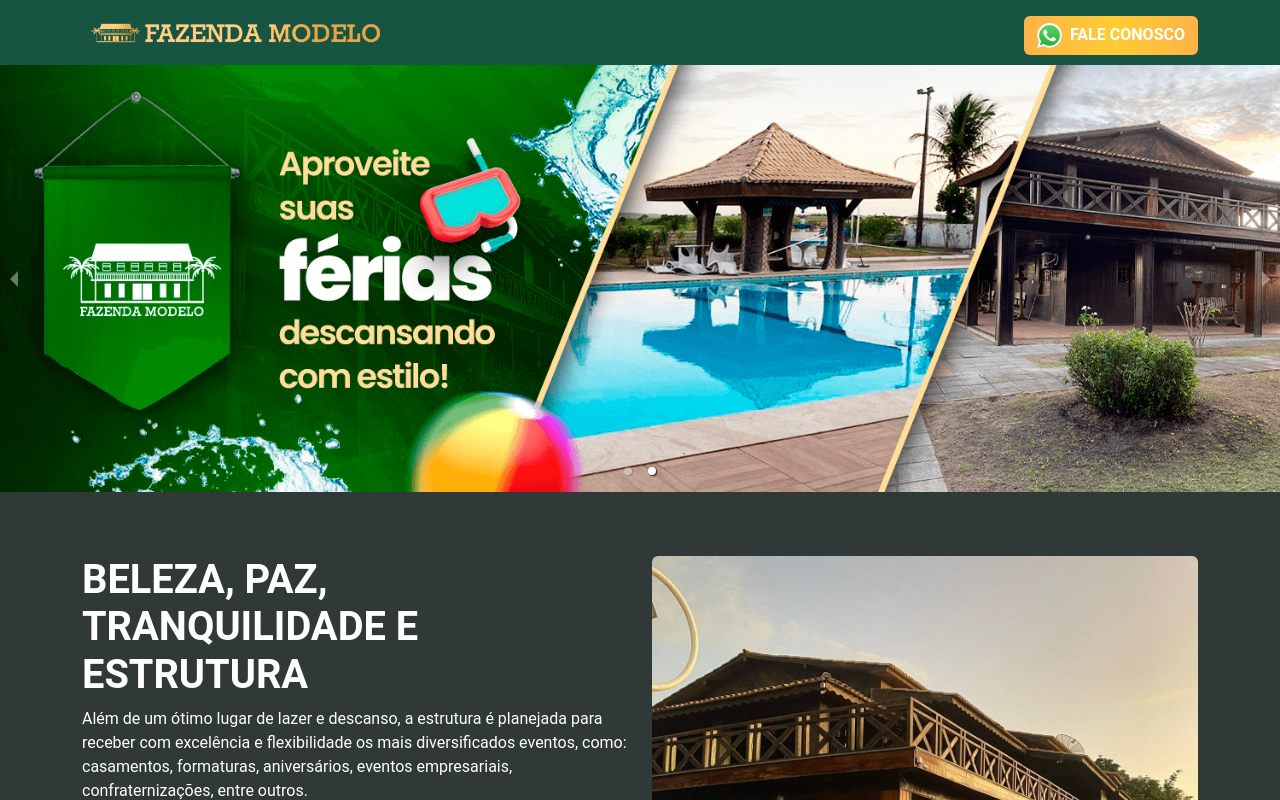
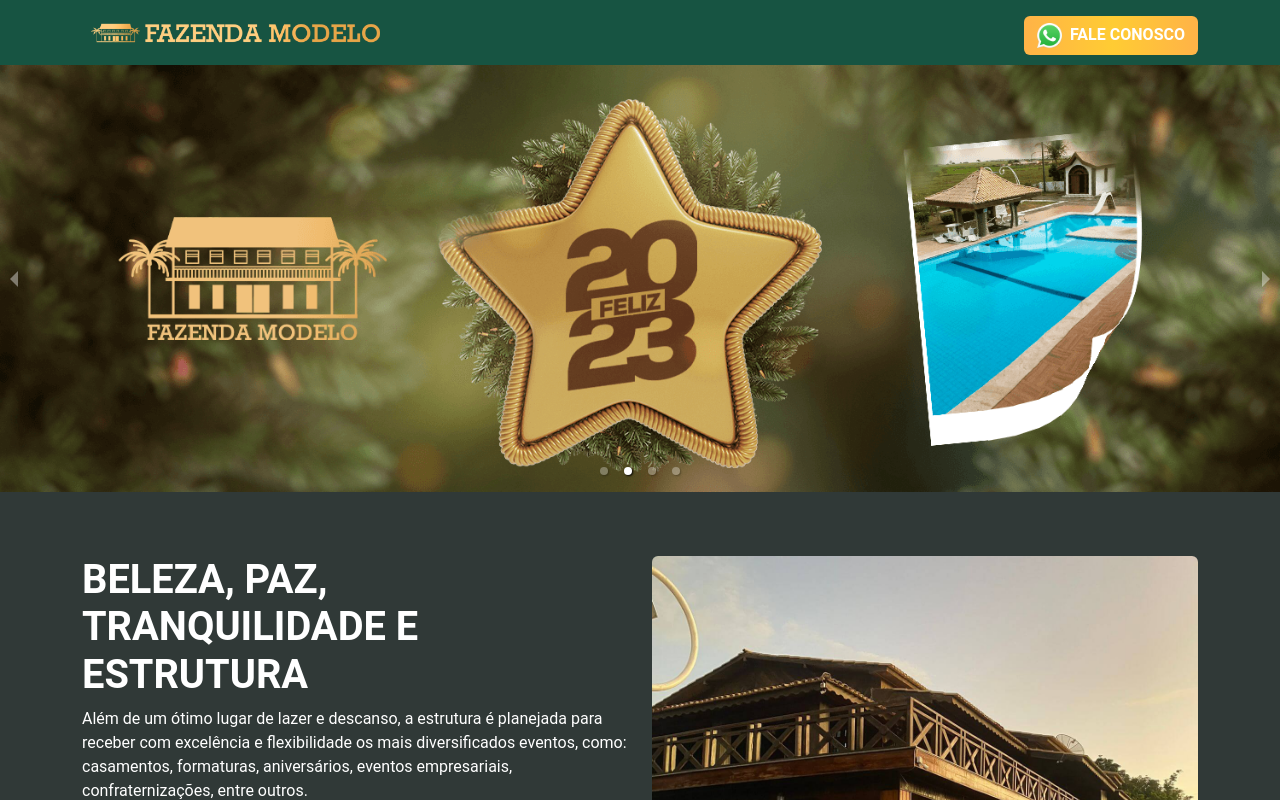
Before and after one commit to OverlinkSolutions/fortdist.landingpage, a React (Create React App) app: page / in a window 1280 px wide. Shown: the top 800 px of the page. Built offline with nearby package versions, Linux system fonts and the light colour scheme.

Commit message:
generate build

```diff
--- a/src/components/FrontBanner/index.tsx
+++ b/src/components/FrontBanner/index.tsx
@@ -32,7 +32,13 @@ export default function FrontBanner() {
 	return (
 		<Carousel infiniteLoop swipeable showThumbs={false} autoPlay interval={5000} showStatus={false}>
 			<div>
-				<img className='d-block w-100' src={isMobile ? banner2 : banner2} alt="Banner 2" />
+				<img className='d-block w-100' src={isMobile ? banner2Mobile : banner2} alt="Banner 2" />
+			</div>
+			<div>
+				<img className='d-block w-100' src={isMobile ? banner2Mobile : banner2} alt="Banner 2" />
+			</div>
+			<div>
+				<img className='d-block w-100' src={isMobile ? banner2Mobile : banner2} alt="Banner 2" />
 			</div>
 			<div>
 				<img className='d-block w-100' src={isMobile ? banner1Mobile : banner1} alt="Banner um" />
```
Also changed, not shown: 5 other files (tests, documents, lock files or other folders).
